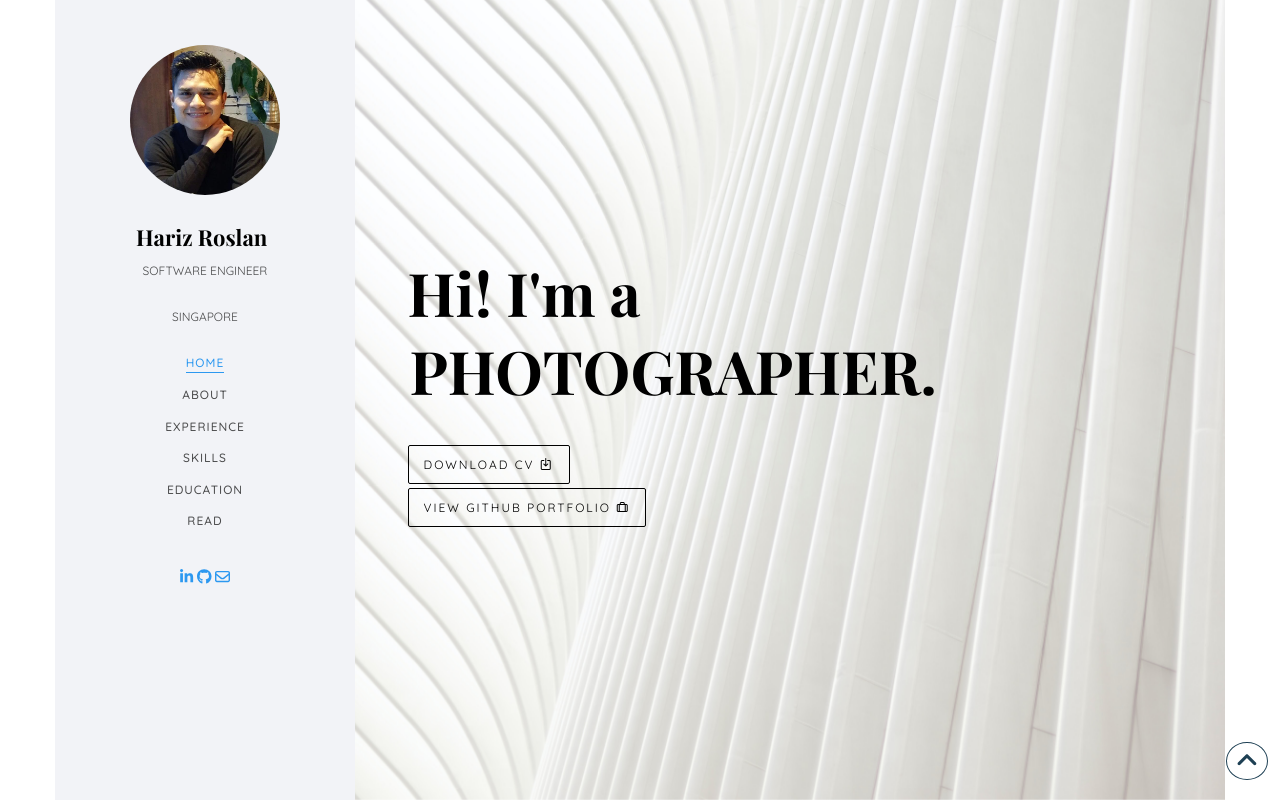
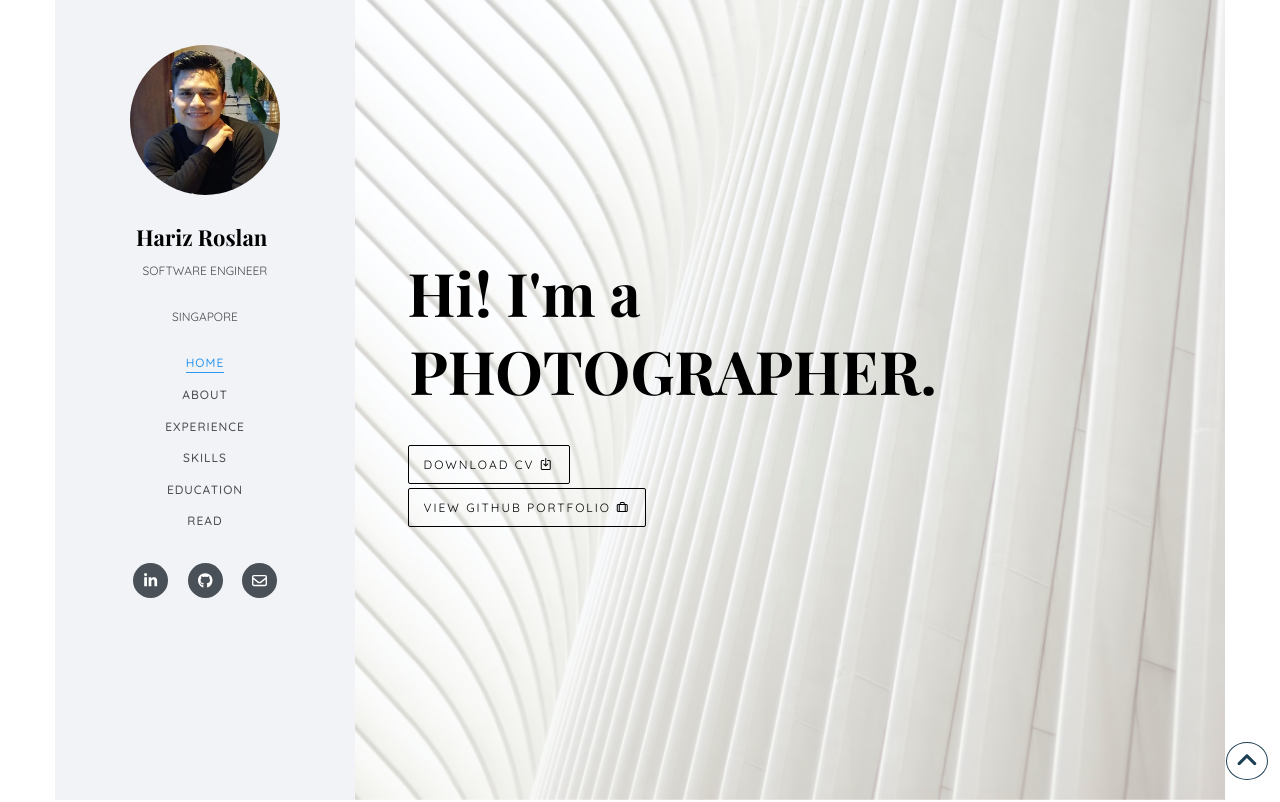
Before and after one commit to Razoriz/revamp-personal-portfolio, a plain HTML site: page index.html in a window 1280 px wide. Shown: the top 802 px of the page. Drawn offline with nearby package versions, Linux system fonts and the light colour scheme; files whose address does not match are found by name; a web font is replaced by a local one.

Commit message:
fix: Added a few styling

```diff
--- a/css/style.css
+++ b/css/style.css
@@ -75,6 +75,11 @@ figure figcaption {
 @media screen and (max-width: 480px) {
   figure figcaption {
     width: 100%;
+  }
+}
+@media (prefers-reduced-motion: no-preference) {
+  :root {
+    scroll-behavior: smooth;
   }
 }
 
@@ -1857,3 +1862,31 @@ body.offcanvas .colorlib-nav-toggle {
   padding: 5px 9px 6px;
   border-radius: 50%;
 }
+
+.row {
+  margin-left: -15px;
+  margin-right: -15px;
+}
+
+.social-icons .social-icon {
+  display: inline-flex;
+  align-items: center;
+  justify-content: center;
+  height: 3.5rem;
+  width: 3.5rem;
+  background-color: #495057;
+  color: #fff;
+  border-radius: 100%;
+  font-size: 1.5rem;
+  margin-right: 1.5rem;
+}
+.social-icons .social-icon:last-child {
+  margin-right: 0;
+}
+.social-icons .social-icon:hover {
+  background-color: #2c98f0;
+}
+
+.dev-icons {
+  font-size: 3rem;
+}
```
